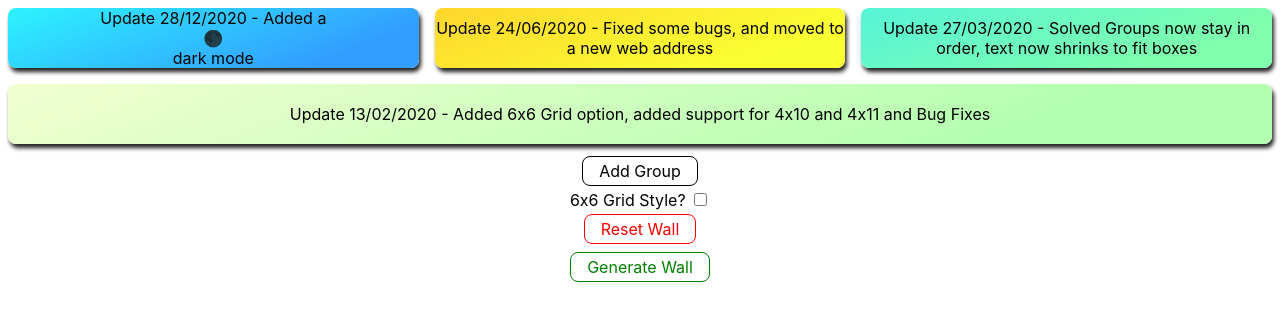
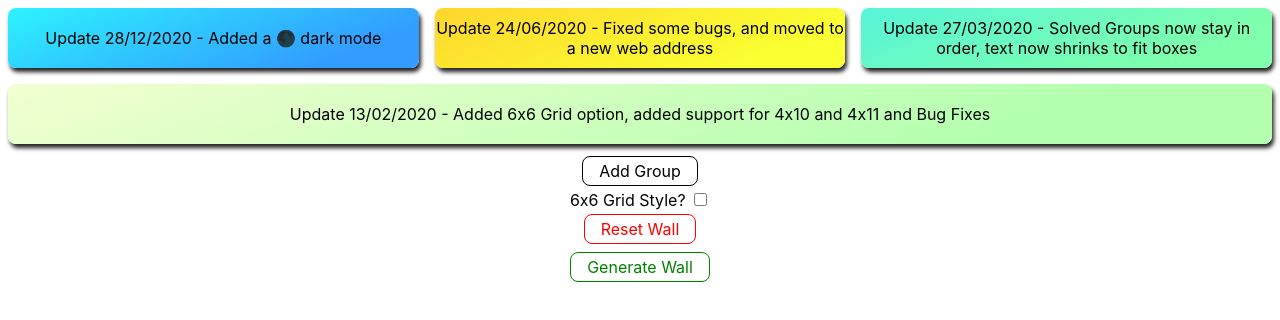
Before and after one commit to sohcah/wall-generator, a React (Create React App) app: page / in a window 1280 px wide. Shown: the top 320 px of the page. Built offline with nearby package versions, Linux system fonts and the light colour scheme.

Commit message:
Fix update message

```diff
--- a/src/App.js
+++ b/src/App.js
@@ -89,7 +89,7 @@ function App() {
       <div>
         <div style={{ display: "flex", flexDirection: "row", flexWrap: "wrap"}}>
           <div style={{padding:8,flexGrow:1,width:400}}>
-            <div className={`box box-wide box-blue`} style={{width:'100%'}}>Update 28/12/2020 - Added a <span role="img" aria-label="moon emoji">🌑</span> dark mode</div>
+            <div className={`box box-wide box-blue`} style={{width:'100%'}}><span>Update 28/12/2020 - Added a <span role="img" aria-label="moon emoji">🌑</span> dark mode</span></div>
           </div>
           <div style={{padding:8,flexGrow:1,width:400}}>
             <div className={`box box-wide box-yellow`} style={{width:'100%'}}>Update 24/06/2020 - Fixed some bugs, and moved to a new web address</div>
```
